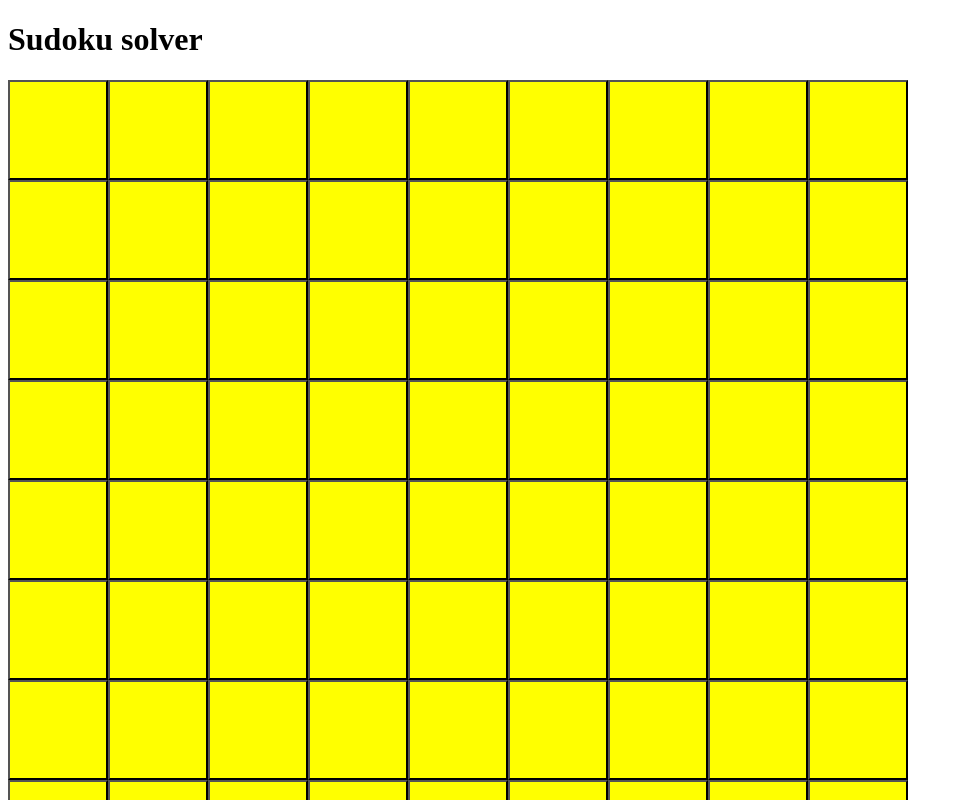
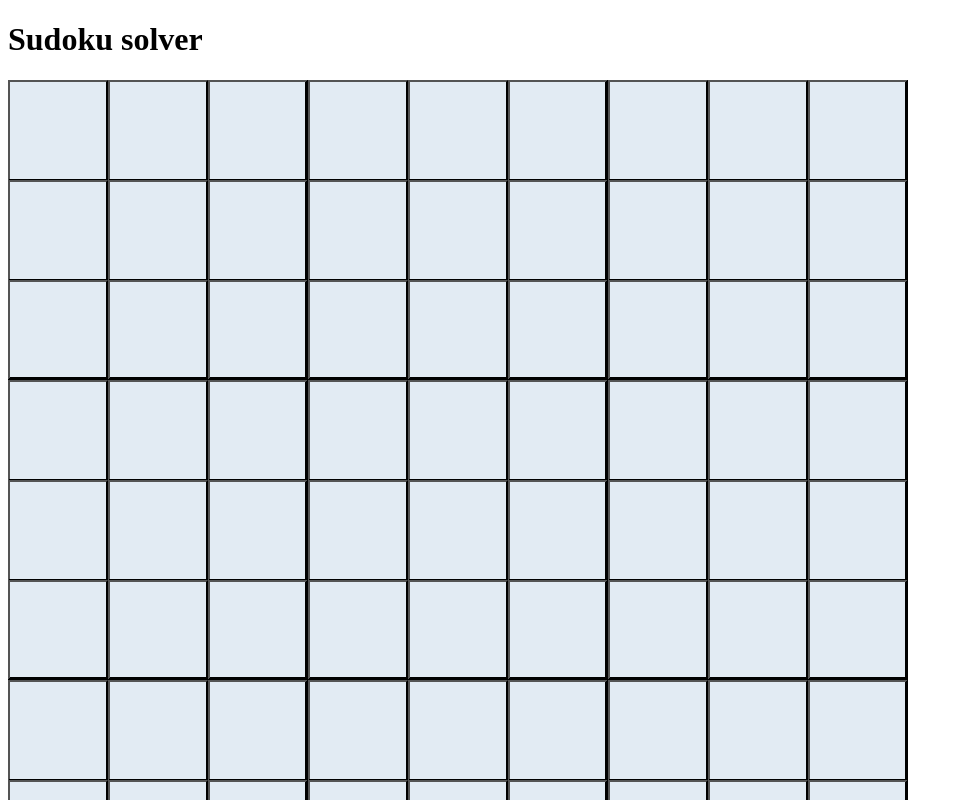
Before and after one commit to Agholo/sudoku_solver, a React (Create React App) app: page / in a window 1280 px wide. Shown: the top 800 px of the page, without its empty margins (0-963 px from the left). Built offline with nearby package versions, Linux system fonts and the light colour scheme.

Commit message:
ui change

```diff
--- a/src/App.jsx
+++ b/src/App.jsx
@@ -92,6 +92,12 @@ function App() {
 							? ""
 							: styles.nan
 					}`}
+					style={{
+						borderBottom:
+							(i >= 18 && i < 27) || (i >= 45 && i < 54)
+								? "3px solid black"
+								: "1px solid black",
+					}}
 					onClick={() => (choose === i ? setChoose(NaN) : setChoose(i))}
 				>
 					{Number.isNaN(number[i]) ? "" : number[i]}
--- a/src/App.module.css
+++ b/src/App.module.css
@@ -2,16 +2,15 @@
   height: 900px;
   width: 900px;
   display: grid;
-  grid-template-columns: 1fr 1fr 1fr 1fr 1fr 1fr 1fr 1fr 1fr;
+  grid-template-columns: repeat(9, 1fr);
   float: left;
   margin-right: 250px;
 }
 
-
 .button {
   height: 100px;
   font-size: 30px;
-  background-color: yellow;
+  background-color: #E2EBF3;
 }
 
 .numCont {
@@ -23,11 +22,11 @@
 }
 
 .choosed {
-  background-color: red;
+  background-color: #BBDEFB;
 }
 
 .nan {
-  background-color: rgb(255, 255, 170);
+  background-color: white;
 }
 
 .solve {
@@ -44,3 +43,7 @@
   color: white;
   background-color: green;
 }
+
+.board button:nth-child(3n) {
+  border-right: 3px solid black;
+}
```
